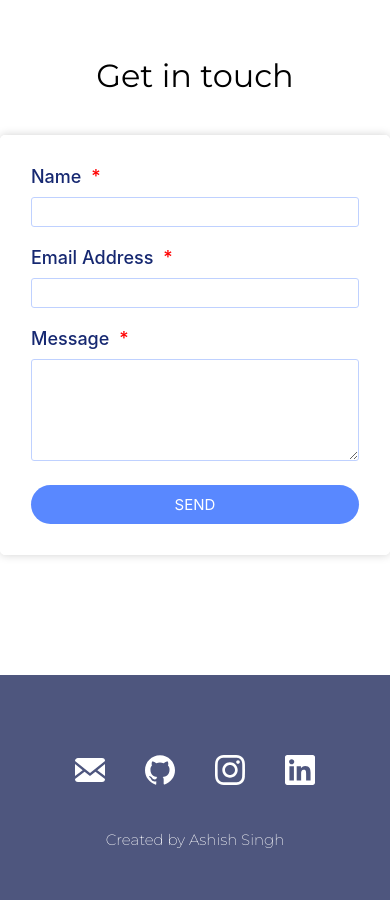
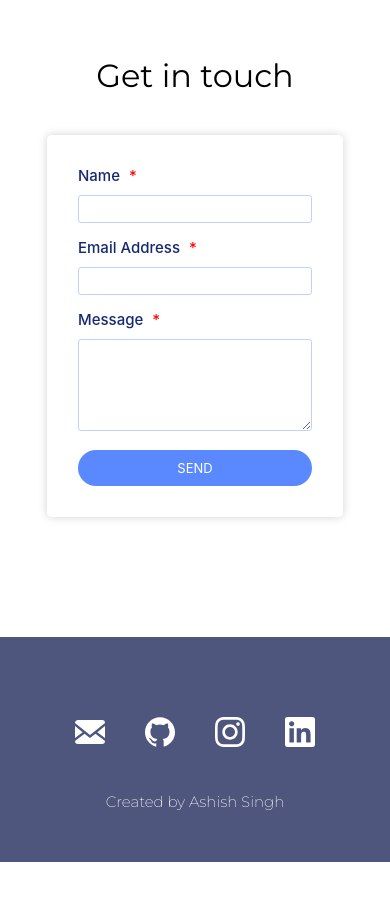
Before and after one commit to Ashish-NIT-Goa/my_portfolio, a React (Vite) app: page / in a window 390 px wide. Shown: the part 4520-5420 px from the top of the page. After the commit the page ends 5382 px from the top, so only its background shows below. Built offline with nearby package versions, Linux system fonts and the light colour scheme.

Commit message:
Add responsivness to Get in Touch

```diff
--- a/src/Components/GetInTouch.css
+++ b/src/Components/GetInTouch.css
@@ -61,3 +61,29 @@
     color: red;
     margin-left: 5px;
   }
+
+  /* responsive styles */
+@media screen and (max-width: 600px) {
+  .form-container {
+    max-width: 60%;
+    max-height: none;
+  }
+
+  .form-label {
+    font-size: 15px;
+  }
+
+  .form-input, .form-textarea {
+    width: 100%;
+    height: auto;
+    padding: 5px;
+    margin-bottom: 15px;
+    font-size: 14px;
+    font-family: Arial, sans-serif;
+  }
+
+  .form-submit {
+    font-size: 13px;
+  }
+
+}
```
